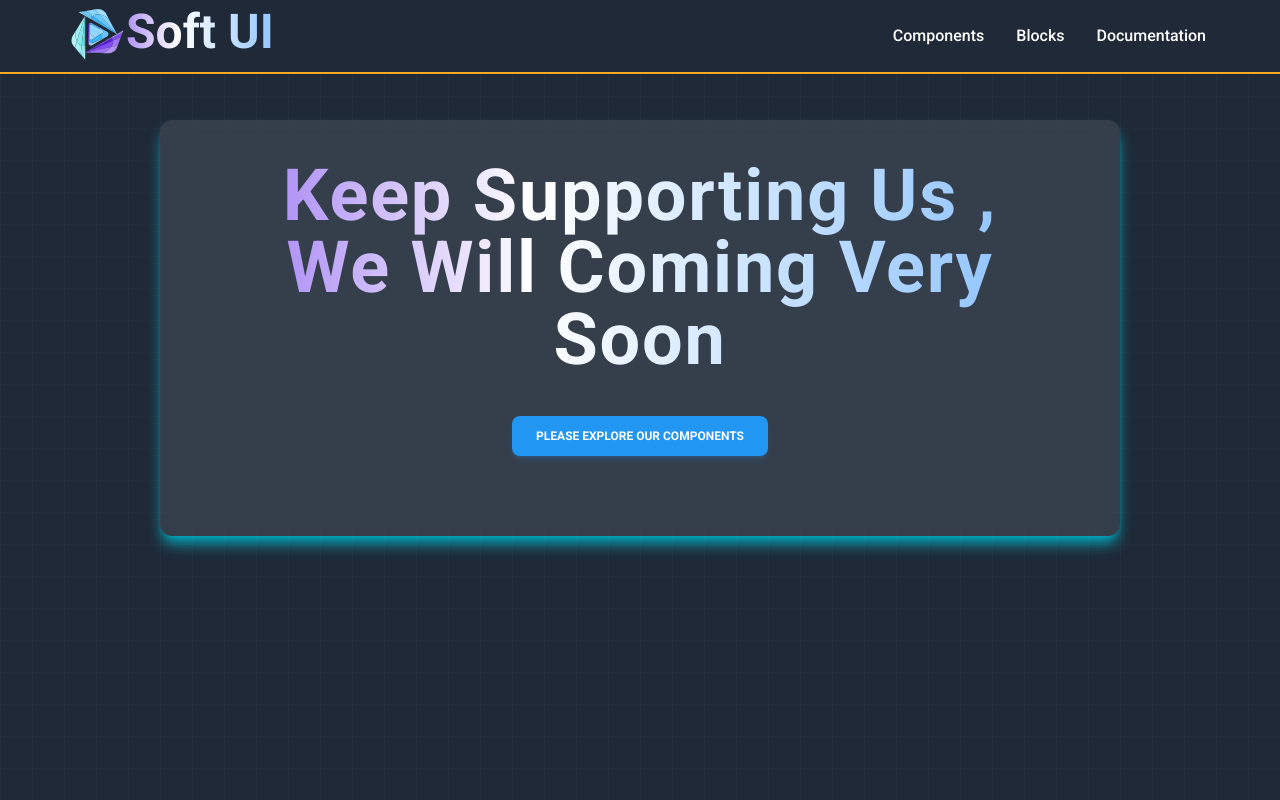
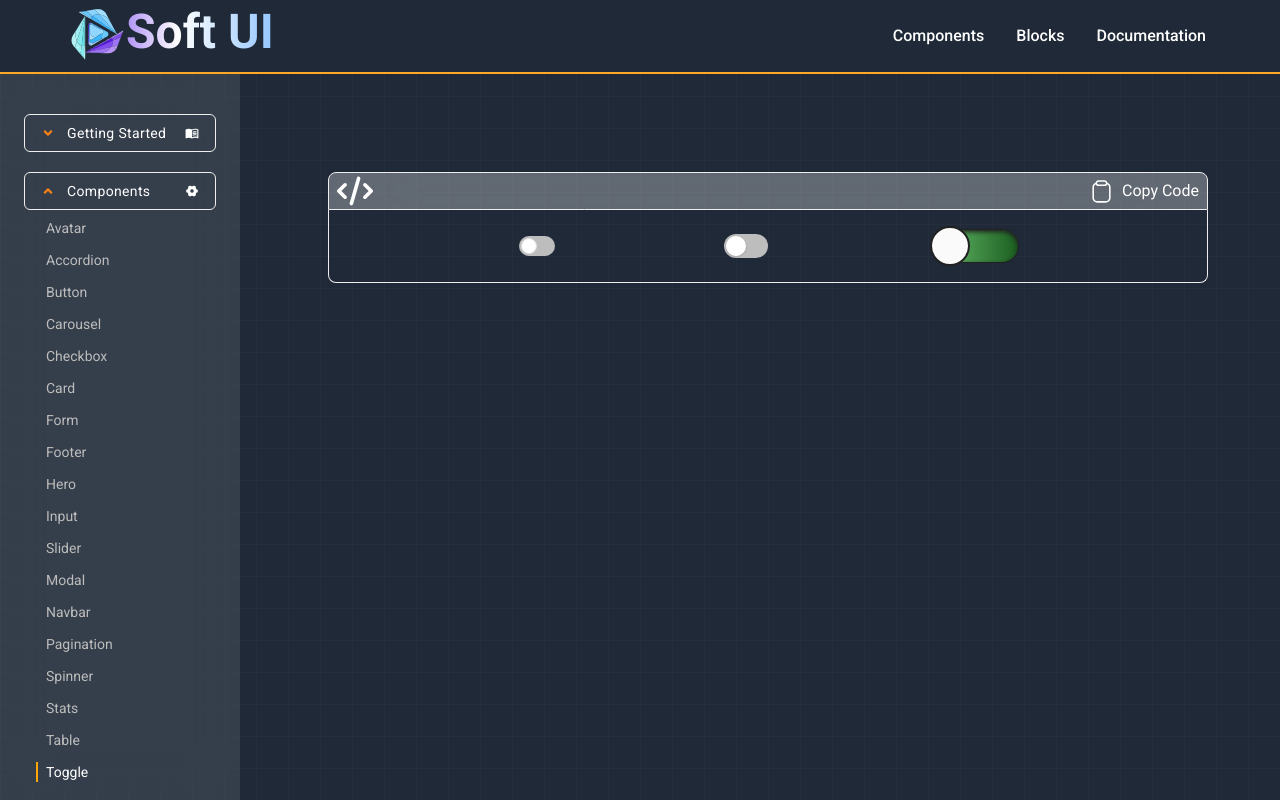
Before and after one commit to akash-khan-311/softui, a React (Vite) app: page /components/toggle in a window 1280 px wide. Built offline with nearby package versions, Linux system fonts and the light colour scheme.

Commit message:
toggle added

```diff
--- a/index.html
+++ b/index.html
@@ -2,7 +2,7 @@
 <html lang="en">
   <head>
     <meta charset="UTF-8" />
-    <link rel="icon" type="image/svg+xml" href="/vite.svg" />
+    <link rel="icon" type="image/svg+xml" href="./src/assets/aeroui.svg" />
     <meta name="viewport" content="width=device-width, initial-scale=1.0" />
     <title>Soft UI | Tailwind Components</title>
     <link rel="preconnect" href="https://fonts.googleapis.com" />
--- a/src/Route.jsx
+++ b/src/Route.jsx
@@ -19,6 +19,7 @@ import Spinner from "./UIcomponents/Spinner/Spinner";
 import Stats from "./UIcomponents/Stats/Stats";
 import Pagination from "./UIcomponents/Pagination/Pagination";
 import Table from "./UIcomponents/Table/Table";
+import Toggle from "./UIcomponents/Toggle/Toggle";
 
 const Route = createBrowserRouter([
   { path: "*", element: <NotFound /> },
@@ -49,7 +50,8 @@ const Route = createBrowserRouter([
       { path: "stats", element: <Stats /> },
       {path:'hero', element: <Hero/>},
       {path: 'pagination', element: <Pagination/>},
-      {path: 'table', element: <Table/>}
+      {path: 'table', element: <Table/>},
+      {path: 'toggle', element: <Toggle/>}
     ],
   },
 ]);
--- a/src/Sidebar/Sidebar.jsx
+++ b/src/Sidebar/Sidebar.jsx
@@ -23,7 +23,8 @@ const componentsItems = [
   "Pagination",
   "Spinner",
   "Stats",
-  "Table"
+  "Table",
+  "Toggle"
 ];
 
 const Sidebar = () => {
--- /dev/null
+++ b/src/UIcomponents/Toggle/Toggle.jsx
@@ -0,0 +1,10 @@
+import Toggle1 from "../../components/App/Toggles/Toggle1";
+
+const Toggle = () => {
+    return(
+        <div>
+             <Toggle1/>
+        </div>
+    )
+}
+export default Toggle;
--- a/src/components/App/Spinner/Spinner9.jsx
+++ b/src/components/App/Spinner/Spinner9.jsx
@@ -1,22 +1,22 @@
 import CodeBox from "../../../Shared/CodeBox/CodeBox";
 
 const Spinner9 = () => {
-    return(
+  return (
     <div>
-             <CodeBox stringCode={`<div className="w-12 h-12 rounded-full animate-spin border border-dashed border-cyan-500 border-t-transparent" />
+      <CodeBox
+        stringCode={`<div className="w-12 h-12 rounded-full animate-spin border border-dashed border-cyan-500 border-t-transparent" />
 <div className="w-12 h-12 rounded-full animate-spin border-2 border-dashed border-indigo-500 border-t-transparent" />
 <div className="w-12 h-12 rounded-full animate-spin border-4 border-dashed border-pink-500 border-t-transparent" />
-<div className="w-12 h-12 rounded-full animate-spin border-8 border-dashed border-green-500 border-t-transparent"></div>`}>
+<div className="w-12 h-12 rounded-full animate-spin border-8 border-dashed border-green-500 border-t-transparent"></div>`}
+      >
         <div className="flex flex-wrap justify-evenly space-x-4">
           <div className="w-12 h-12 rounded-full animate-spin border border-dashed border-cyan-500 border-t-transparent" />
           <div className="w-12 h-12 rounded-full animate-spin border-2 border-dashed border-indigo-500 border-t-transparent" />
           <div className="w-12 h-12 rounded-full animate-spin border-4 border-dashed border-pink-500 border-t-transparent" />
-  <div className="w-12 h-12 rounded-full animate-spin border-8 border-dashed border-green-500 border-t-transparent">
+          <div className="w-12 h-12 rounded-full animate-spin border-8 border-dashed border-green-500 border-t-transparent"></div>
         </div>
-</div>
-
       </CodeBox>
     </div>
-    )
-}
+  );
+};
 export default Spinner9;
--- /dev/null
+++ b/src/components/App/Toggles/Toggle1.jsx
@@ -0,0 +1,52 @@
+import CodeBox from "../../../Shared/CodeBox/CodeBox";
+
+const Toggle1 = () => {
+  return (
+    <div>
+      <CodeBox
+        stringCode={` {/* first toggle */}
+<label className="relative  cursor-pointer">
+  <input type="checkbox" defaultValue className="peer sr-only" />
+  <div className="peer h-5 w-9 rounded-full bg-gray-400 after:absolute after:top-[2px] after:left-[2px] after:h-4 after:w-4 after:rounded-full after:border after:border-gray-300 after:bg-white after:transition-all after:content-[''] peer-checked:bg-indigo-900 peer-checked:after:translate-x-full peer-checked:after:border-white peer-focus:outline-none peer-focus:ring-1 peer-focus:ring-blue-200" />
+</label>
+{/* second toggle */}
+<input type="checkbox" className="peer sr-only opacity-0" id="toggle" />
+<label htmlFor="toggle" className="relative flex h-6 w-11 cursor-pointer items-center rounded-full bg-gray-400 px-0.5 outline-gray-400 transition-colors before:h-5 before:w-5 before:rounded-full before:bg-white before:shadow before:transition-transform before:duration-300 peer-checked:bg-green-500 peer-checked:before:translate-x-full peer-focus-visible:outline peer-focus-visible:outline-offset-2 peer-focus-visible:outline-gray-400 peer-checked:peer-focus-visible:outline-green-500"></label>
+{/* third toggle */}
+<label className="relative inline-flex items-center cursor-pointer">
+  <input className="sr-only peer"  type="checkbox" />
+  <div className="peer ring-1 ring-gray-900 bg-gradient-to-r from-green-400 to-green-900 rounded-full outline-none duration-300 after:duration-500 w-20 h-8  shadow-inner peer-checked:bg-gradient-to-r peer-checked:from-red-500 peer-checked:to-red-900 shadow-gray-900 peer-focus:outline-none peer-focus:ring-1 peer-focus:ring-gray-900  after:content-[''] after:rounded-full after:absolute after:outline-none after:h-10 after:w-10 after:bg-gray-50 after:-top-1 after:-left-2 after:flex after:justify-center after:items-center after:border-2 after:border-gray-900  peer-checked:after:translate-x-14">
+  </div>
+</label>
+
+`}
+      >
+        <div className="flex flex-wrap justify-evenly items-center">
+          {/* First Toggle */}
+          <label className="relative  cursor-pointer">
+            <input type="checkbox" defaultValue className="peer sr-only" />
+            <div className="peer h-5 w-9 rounded-full bg-gray-400 after:absolute after:top-[2px] after:left-[2px] after:h-4 after:w-4 after:rounded-full after:border after:border-gray-300 after:bg-white after:transition-all after:content-[''] peer-checked:bg-indigo-900 peer-checked:after:translate-x-full peer-checked:after:border-white peer-focus:outline-none peer-focus:ring-1 peer-focus:ring-blue-200" />
+          </label>
+          {/* Second Toggle */}
+          <input
+            type="checkbox"
+            className="peer sr-only opacity-0"
+            id="toggle1"
+          />
+          <label
+            htmlFor="toggle1"
+            className="relative flex h-6 w-11 cursor-pointer items-center rounded-full bg-gray-400 px-0.5 outline-gray-400 transition-colors before:h-5 before:w-5 before:rounded-full before:bg-white before:shadow before:transition-transform before:duration-300 peer-checked:bg-green-500 peer-checked:before:translate-x-full peer-focus-visible:outline peer-focus-visible:outline-offset-2 peer-focus-visible:outline-gray-400 peer-checked:peer-focus-visible:outline-green-500"
+          ></label>
+          {/* Third Toggle */}
+          <label className="relative inline-flex items-center cursor-pointer">
+  <input className="sr-only peer"  type="checkbox" />
+  <div className="peer ring-1 ring-gray-900 bg-gradient-to-r from-green-400 to-green-900 rounded-full outline-none duration-300 after:duration-500 w-20 h-8  shadow-inner peer-checked:bg-gradient-to-r peer-checked:from-red-500 peer-checked:to-red-900 shadow-gray-900 peer-focus:outline-none peer-focus:ring-1 peer-focus:ring-gray-900  after:content-[''] after:rounded-full after:absolute after:outline-none after:h-10 after:w-10 after:bg-gray-50 after:-top-1 after:-left-2 after:flex after:justify-center after:items-center after:border-2 after:border-gray-900  peer-checked:after:translate-x-14">
+  </div>
+</label>
+
+        </div>
+      </CodeBox>
+    </div>
+  );
+};
+export default Toggle1;
```
Lines whose indentation alone changed are shown as unchanged.
